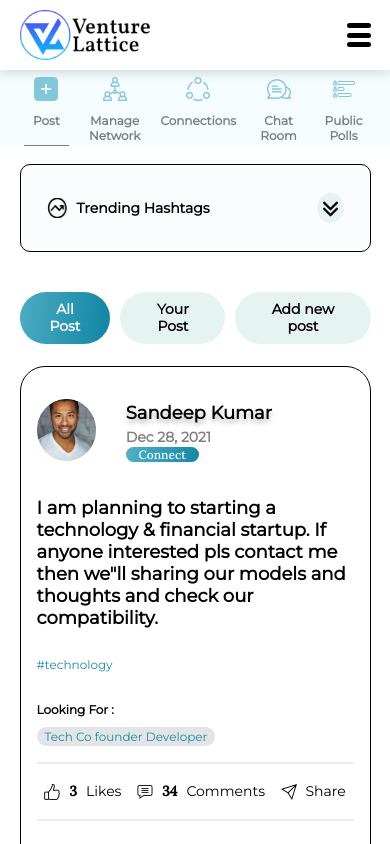
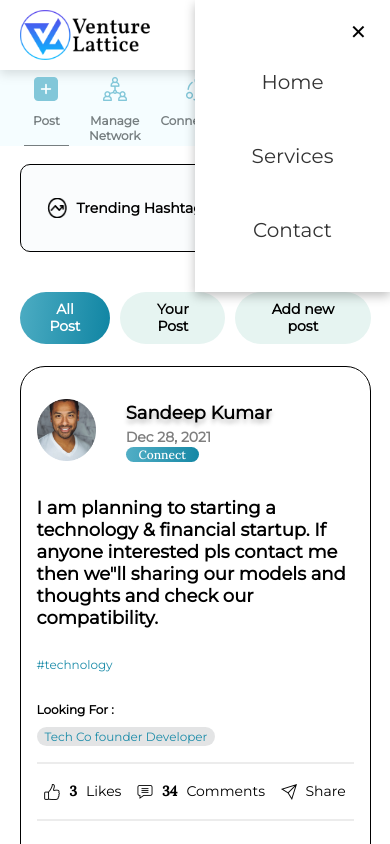
Before and after one commit to Rupesh-Gaikwad/Frontend, a React (Create React App) app: page / in a window 390 px wide. Both pictures are taken after a click on the element 358 px from the left and 35 px from the top of the page. Shown: the top 844 px of the page. Built offline with nearby package versions, Linux system fonts and the light colour scheme.

Commit message:
Hangerber menu implemented

```diff
--- a/src/Components/Navbar.js
+++ b/src/Components/Navbar.js
@@ -1,23 +1,50 @@
-import React from 'react'
+import React, { useRef, useState, useEffect } from 'react'
 import './css/nav.css';
 import logo from './images/VentureLatticeLogo.png';
 import user from './images/current_user.png'
 export default function Navbar() {
+
+  const [menuOn, setMenuOn] = useState(false);
+  let hangerbarMenuRef = useRef();
+  const toggleMenu = () =>{
+    setMenuOn(!menuOn);
+  }
+
+  useEffect( () => {
+    let handler = (event) => {
+      if( menuOn && !hangerbarMenuRef.current.contains(event.target)){
+        setMenuOn(!menuOn);
+      }
+    };
+    document.addEventListener("mousedown", handler);
+
+    return () => {
+      document.removeEventListener("mousedown", handler);
+    };
+});
+
   return (
     <nav>
         <div className="nav-content">
             <img className="company_logo" src={logo} alt="company logo"/>
-            <ul>
-                <li>Home</li>
-                <li>Services</li>
-                <li>Contact</li>
-            </ul>
+            <div ref={hangerbarMenuRef} className={`nav_links ${menuOn ? "nav_links_active" : ""}`}>
+              <div className="menu_user">
+                  <img id="user_profile" src={user} alt="user_profile"/>
+                  <p>Megan Fox</p>
+              </div>
+              <span id="close_menu" onClick={toggleMenu}>&#10005;</span>
+              <ul>
+                  <li>Home</li>
+                  <li>Services</li>
+                  <li>Contact</li>
+              </ul>
+            </div>
             <div className="user">
                 <img id="user_profile" src={user} alt="user_profile"/>
                 <p>Megan Fox</p>
             </div>
 
-            <div className="hamburger_menu">
+            <div className="hamburger_menu" onClick={toggleMenu}>
               <div className="line"></div>
               <div className="line"></div>
               <div className="line"></div>
--- a/src/Components/css/nav.css
+++ b/src/Components/css/nav.css
@@ -9,6 +9,8 @@ nav{
     font-weight: 400;
     font-size: 1.25rem;
     line-height: 1.5rem;
+    background-color: white;
+    z-index: 100;
 }
 
 .nav-content{
@@ -33,6 +35,7 @@ nav{
     column-gap: 80px;
     color: #333333;
     padding: 0px;
+    margin: 0px;
 }
 
 li{
@@ -52,6 +55,14 @@ li{
     border-radius: 82px;
     padding:  0px 10px;
 }
+
+.menu_user{
+    display: none;
+}
+.close_menu{
+    display: none;
+}
+
 #user_profile{
     width: 45px;
     height: 47px;
@@ -88,6 +99,12 @@ li{
 
 }
 
+#close_menu{
+    display: none;
+}
+
+
+
 @media (max-width: 1023px){
     .nav-content{
         width: 90%;
@@ -109,13 +126,51 @@ li{
 
 @media (max-width: 768px){
 
-    .nav-content ul, .user{
+    .user{
         display: none;
+    }
+
+    .nav_links{
+        z-index: 100;
+        position: absolute;
+        right: 0px;
+        top: 0px;
+        width: 50%;
+        height: auto;
+        background-color: #ffffff;
+        padding-top: 70px;
+        padding-bottom: 50px;
+        box-shadow: 0px 4px 10px rgba(0, 0, 0, 0.25);
+        display: none;
+    }
+
+    .nav_links_active{
+        display: flex;
+    }
+
+    .nav_links ul{
+        display: flex;
+        flex-direction: column;
+        justify-content: flex-start;
+        row-gap: 50px;
     }
 
     .hamburger_menu{
         display: flex;
     }
+
+    #close_menu{
+        width: 50px;
+        height: 50px;
+       padding: 10px 20px;
+       align-self: center;
+        position: absolute;
+        top: 10px;
+        right: 10px;
+        display: flex;
+        color: #000000;
+    }
+
 }
 
 @media (max-width: 428px){
```
